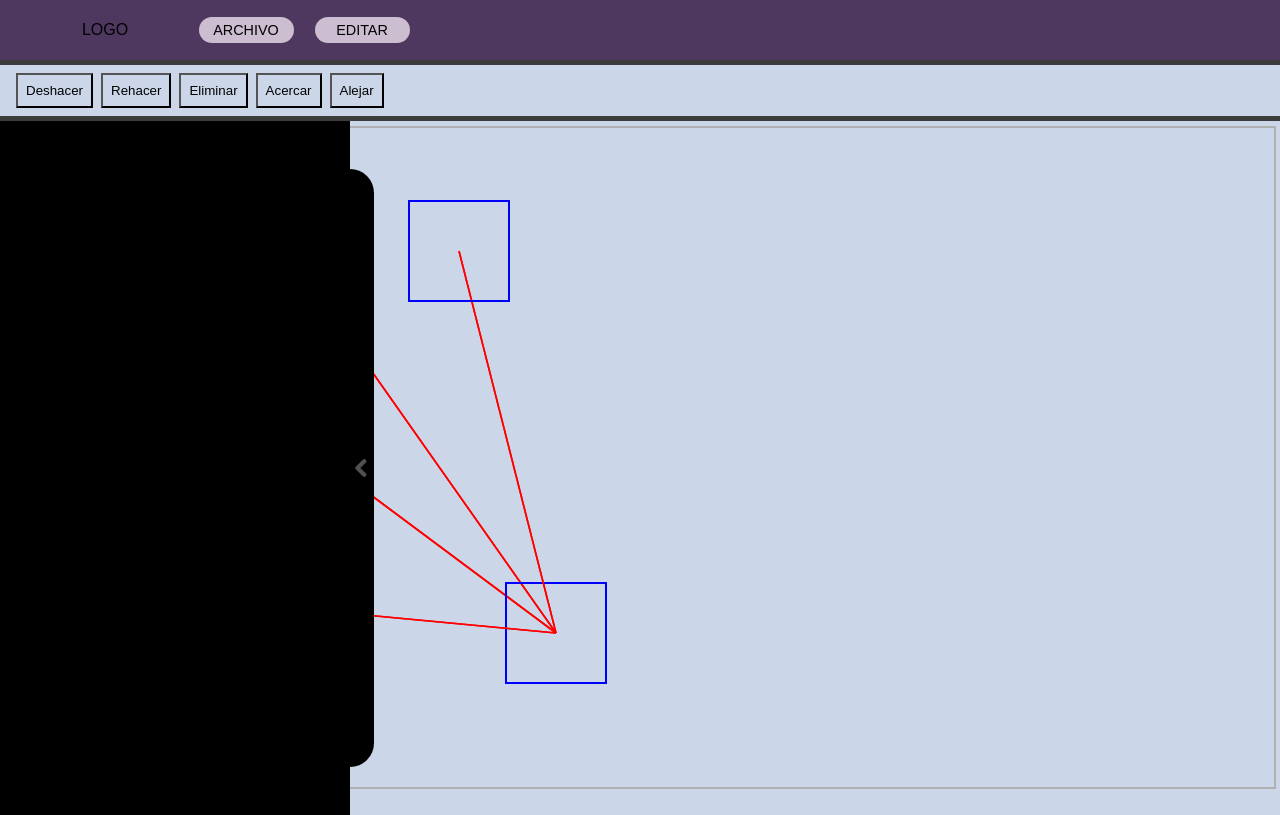
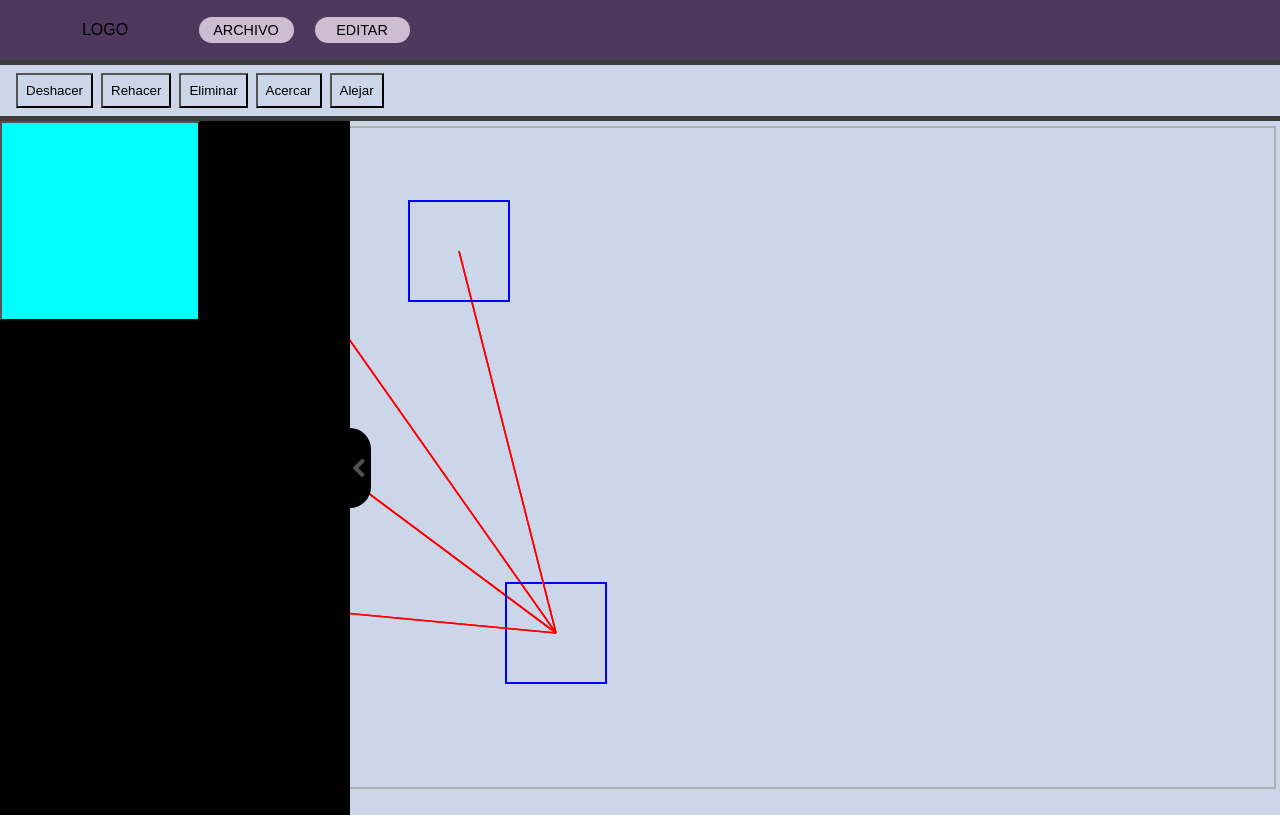
Before and after one commit to FabioGuardado/diagram-app, a React (Create React App) app: page / in a window 1280 px wide. Both pictures are taken after a click on the button 12 px from the left and 468 px from the top of the page. Built offline with nearby package versions, Linux system fonts and the light colour scheme.

Commit message:
:sparkles: Add functionality to create squares

```diff
--- a/src/components/Workspace/Sidebar/Sidebar.css
+++ b/src/components/Workspace/Sidebar/Sidebar.css
@@ -21,19 +21,25 @@ div.sidebar-panel.sidebar-panel-hidden {
 }
 
 button.sidebar-toggler {
-  margin: 3rem 0 3rem;
-  width: 1.5rem;
-  height: auto;
+  margin: auto 0;
+  height: 5rem;
+  width: 1.3rem;
   display: flex;
   flex-direction: row;
   align-items: center;
   justify-content: center;
   background-color: #000000;
   border: none;
-  border-radius: 0 75px 75px 0;
+  border-radius: 0 25px 25px 0;
   cursor: pointer;
 }
 
 img.sidebar-toggler-icon-reversed {
   transform: rotate(180deg);
 }
+
+button.crear-cuadro {
+  height: 200px;
+  width: 200px;
+  background-color: aqua;
+}
--- a/src/components/Workspace/Sidebar/Sidebar.js
+++ b/src/components/Workspace/Sidebar/Sidebar.js
@@ -1,4 +1,8 @@
-import React, { useState } from 'react';
+import React, { useState, useContext } from 'react';
+
+import { v4 as uuid } from 'uuid';
+
+import CanvasContext from '../../../context/CanvasContext/CanvasContext';
 
 import openSidebarIcon from '../../../img/open-sidebar.png';
 
@@ -6,8 +10,22 @@ import './Sidebar.css';
 
 const Sidebar = () => {
   const [isSidebarOpened, setIsSidebarOpened] = useState(false);
+  const { crearCuadro } = useContext(CanvasContext);
 
   const toggleSidebar = () => setIsSidebarOpened(!isSidebarOpened);
+
+  const handleClick = tipoDeDibujo => {
+    const nuevoCuadro = {
+      id: uuid(),
+      tipo: tipoDeDibujo,
+      x: 86,
+      y: 138,
+      w: 200,
+      h: 200,
+    };
+    crearCuadro(nuevoCuadro);
+    toggleSidebar();
+  };
 
   return (
     <div className="sidebar-container">
@@ -16,7 +34,10 @@ const Sidebar = () => {
           isSidebarOpened ? 'sidebar-panel-active' : 'sidebar-panel-hidden'
         }`}
       >
-        G
+        <button
+          className="crear-cuadro"
+          onClick={() => handleClick('cuadro')}
+        ></button>
       </div>
       <button className="sidebar-toggler" onClick={toggleSidebar}>
         <img
```
